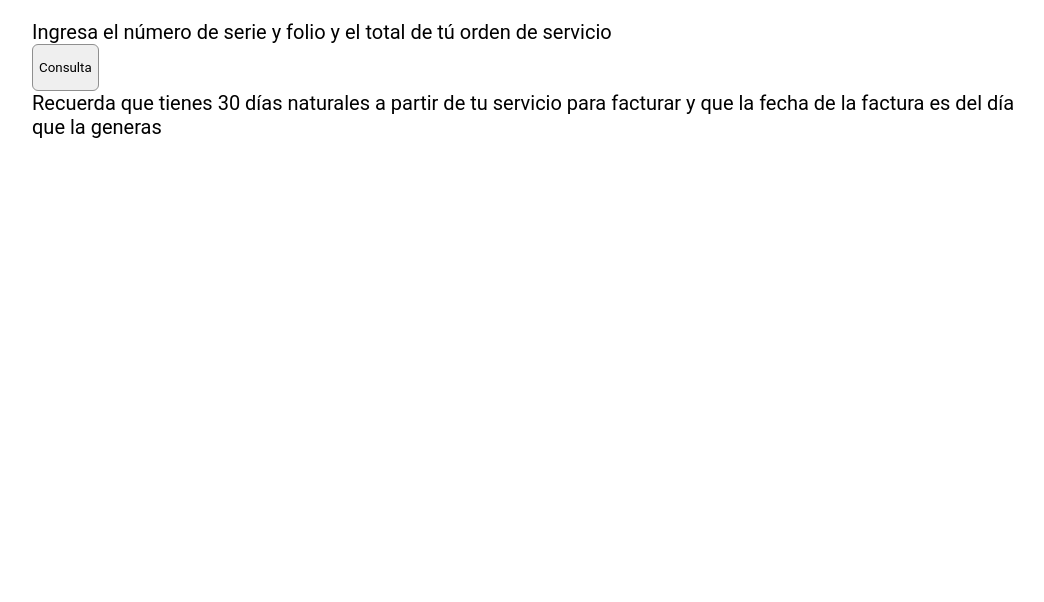
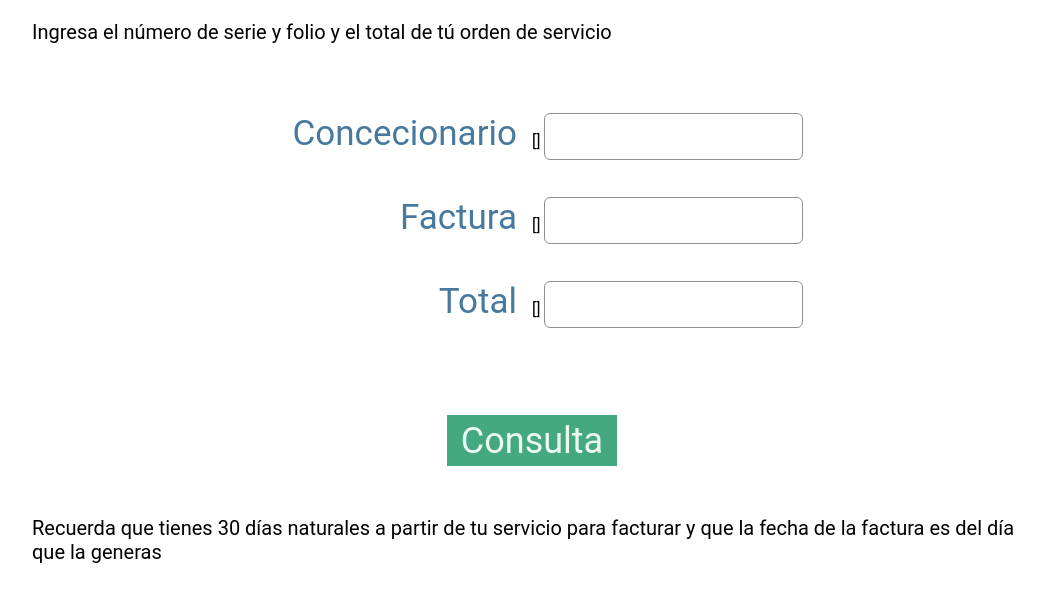
Before and after one commit to esantanaya/portal, a Django app: template src/facturacion/templates/facturaciononline/consulta.html in a window 1280 px wide. Shown: the part 100-702 px from the top of the page, without its empty margins (108-1152 px from the left). Run offline with Django 3.2, Linux system fonts and the light colour scheme; the template is opened without the code that fills it: most values are stand-ins (such as "Sample title", 1, 10 or a date in 2020); form fields are guessed from the names that the template uses.

Commit message:
Gran parte de la funcionalidad terminada, la vista de consulta terminada

```diff
--- a/src/facturacion/facturaciononline/static/css/base.css
+++ b/src/facturacion/facturaciononline/static/css/base.css
@@ -41,8 +41,87 @@
   background: url('../images/flecha.svg') no-repeat;
 }
 
-input, select {
+input[type=text], input[type=number], select {
   height: 47px;
   border: 1px solid #8F8F8F;
   border-radius: 6px;
+  font-size: 30px;
+  padding: 5px 10px;
 }
+
+input[type=submit]{
+  text-decoration: none;
+  background-color: #45A97F;
+  color: #ECF9F3;
+  width: 170px;
+  height: 51px;
+  border: none;
+  font-size: 36px;
+  margin-top: 69px;
+}
+
+a{
+  text-decoration: none;
+  text-align: center;
+}
+
+a.titulo{
+  color: #ECF9F3;
+}
+
+a.descarga{
+  width: 100px;
+  height: 100px;
+  float: left;
+  padding-top: 100px;
+}
+
+a#pdf{
+  background: url('../images/pdf.svg') no-repeat;
+}
+
+a#zip{
+  background: url('../images/zip.svg') no-repeat;
+}
+
+form{
+  text-align: center;
+  padding: 50px 0;
+}
+
+div.row{
+  float: left;
+  display: block;
+  width: 100%;
+  margin: 18.5px 0;
+}
+
+div.leftForm, div.rightForm{
+  width: 50%;
+  margin: 0;
+  float: left;
+}
+
+div.leftForm{
+  text-align: right;
+}
+
+div.leftForm > label{
+  margin-right: 15px;
+}
+
+div.rightForm{
+  text-align: left;
+}
+
+ul.errorlist > li {
+    color: #DC5A81;
+}
+
+#id_concesionaria{
+  width: 350px;
+}
+
+div.rightForm > input{
+  width: 259px;
+}
--- a/src/facturacion/templates/facturaciononline/base.html
+++ b/src/facturacion/templates/facturaciononline/base.html
@@ -6,7 +6,7 @@
   </head>
   <body>
     <div id="header">
-      <h1>{{ titulo }}</h1>
+      <h1><a href="/facturaciononline/" class="titulo">{{ titulo }}</a></h1>
     </div>
     <div class="wrapper">
       {% block content %}
--- a/src/facturacion/templates/facturaciononline/consulta.html
+++ b/src/facturacion/templates/facturaciononline/consulta.html
@@ -8,12 +8,34 @@
 
   <form action="consulta/" method="post">
     {% csrf_token %}
-    {% for field in form %}
-    <div class="fieldWrapper">
-      {{ field.errors }}
-      {{ field.label_tag }} {{ field }}
-    </div>
-    {% endfor %}
+    {{ form.non_field_errors }}
+      <div class="row">
+        <div class="leftForm">
+          <label for="{{ form.concecionaria.id_for_label }}">Concecionario</label>
+        </div>
+        <div class="rightForm">
+          {{ form.concesionaria.errors }}
+          {{ form.concesionaria }}
+        </div>
+      </div>
+      <div class="row">
+        <div class="leftForm">
+          <label for="{{ form.factura.id_for_label }}">Factura</label>
+        </div>
+        <div class="rightForm">
+          {{ form.factura.errors }}
+          {{ form.factura }}
+        </div>
+      </div>
+      <div class="row">
+        <div class="leftForm">
+          <label for="{{ form.total.id_for_label }}">Total</label>
+        </div>
+        <div class="rightForm">
+          {{ form.total.errors }}
+          {{ form.total }}
+        </div>
+      </div>
     <input type="submit" value="Consulta">
   </form>
   <p>Recuerda que tienes 30 días naturales a partir de tu servicio para facturar y que la fecha de la factura es del día que la generas</p>
--- a/src/facturacion/templates/facturaciononline/datos.html
+++ b/src/facturacion/templates/facturaciononline/datos.html
@@ -1,7 +1,7 @@
 {% extends "facturaciononline/base.html" %}
 
 {% block content %}
-<form action="/facturaciononline/timbre/" method="post">
+<form action="/facturaciononline/timbre/" method="post" id="form_datos">
   {% csrf_token %}
   {% for field in form %}
   <div class="fieldWrapper">
```
Also changed, not shown: src/facturacion/facturacion/settings.py (+14 -0 lines), src/facturacion/facturaciononline/comprobante.py (+62 -17 lines), src/facturacion/facturaciononline/forms.py (+27 -10 lines), src/facturacion/facturaciononline/legacy_db.py (+49 -20 lines), src/facturacion/facturaciononline/views.py (+21 -4 lines), src/facturacion/templates/facturaciononline/descarga.html (added, +12 -0 lines), 3 other files.
